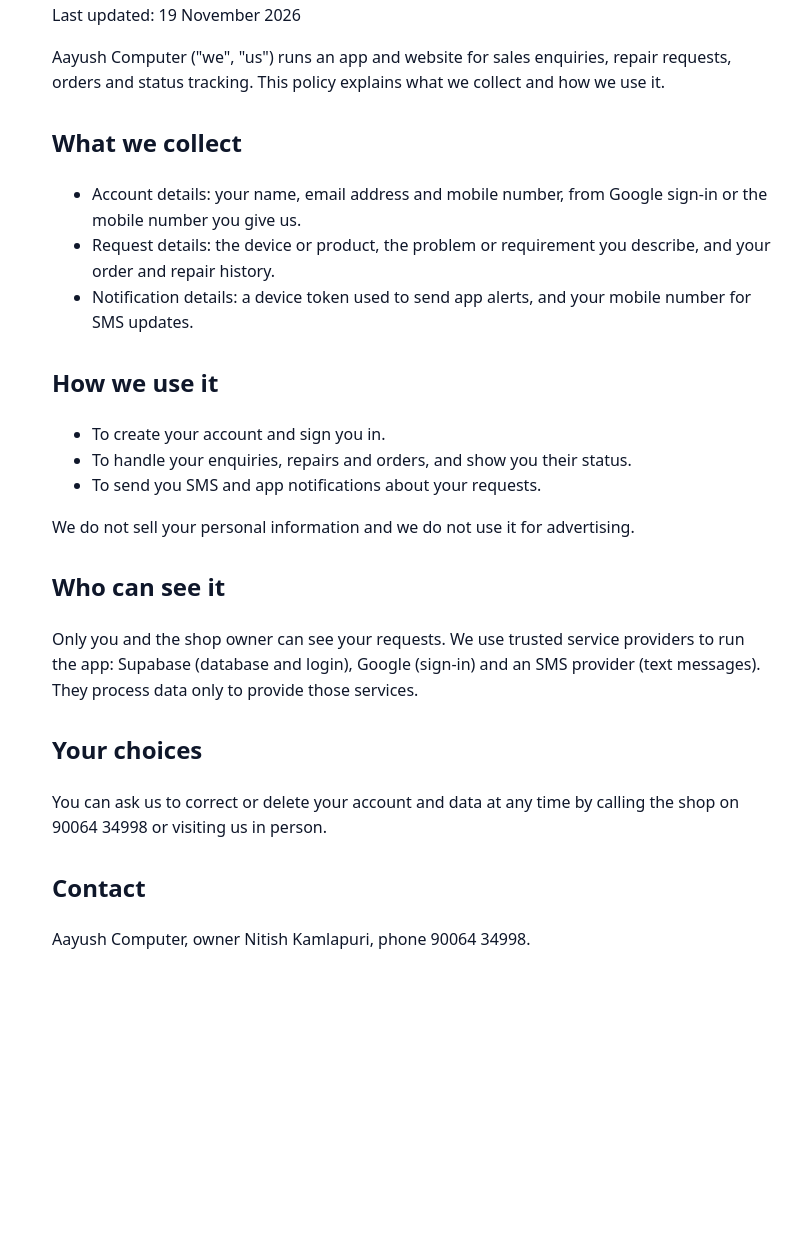
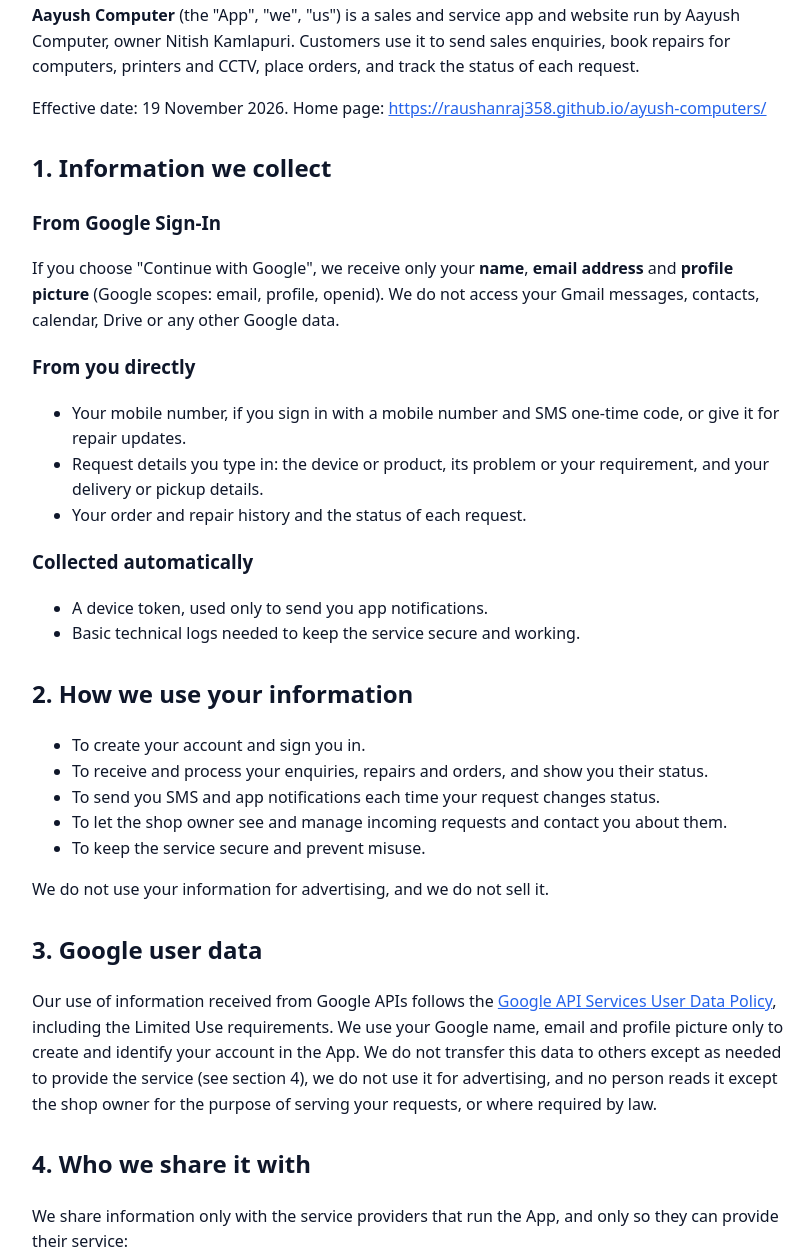
Before and after one commit to raushanraj358/aayush-computers, a plain HTML site: page privacy.html in a window 1280 px wide. Shown: the part 115-1373 px from the top of the page, without its empty margins (228-1038 px from the left). Before the commit the page ends 1108 px from the top, so only its background shows below. Drawn offline with Linux system fonts and the light colour scheme.

Commit message:
Updated privacy and policy

```diff
--- a/privacy.html
+++ b/privacy.html
@@ -1,25 +1,66 @@
 <!DOCTYPE html>
-<html lang="en"><head><meta charset="utf-8"><meta name="viewport" content="width=device-width, initial-scale=1"><title>Privacy Policy | Aayush Computer</title><style>body{font:16px/1.6 system-ui,sans-serif;max-width:720px;margin:0 auto;padding:24px;color:#0f172a}h1{color:#143560}h2{margin-top:28px}a{color:#2563eb}</style></head><body>
+<html lang="en"><head><meta charset="utf-8"><meta name="viewport" content="width=device-width, initial-scale=1"><title>Privacy Policy | Aayush Computer</title><style>body{font:16px/1.6 system-ui,sans-serif;max-width:760px;margin:0 auto;padding:24px;color:#0f172a}h1{color:#143560}h2{margin-top:28px}a{color:#2563eb}</style></head><body>
 <h1>Privacy Policy</h1>
-<p>Last updated: 19 November 2026</p>
-<p>Aayush Computer ("we", "us") runs an app and website for sales enquiries, repair requests, orders and status tracking. This policy explains what we collect and how we use it.</p>
-<h2>What we collect</h2>
+<p><b>Aayush Computer</b> (the "App", "we", "us") is a sales and service app and website run by Aayush Computer, owner Nitish Kamlapuri. Customers use it to send sales enquiries, book repairs for computers, printers and CCTV, place orders, and track the status of each request.</p>
+<p>Effective date: 19 November 2026. Home page: <a href="https://raushanraj358.github.io/ayush-computers/">https://raushanraj358.github.io/ayush-computers/</a></p>
+
+<h2>1. Information we collect</h2>
+<h3>From Google Sign-In</h3>
+<p>If you choose "Continue with Google", we receive only your <b>name</b>, <b>email address</b> and <b>profile picture</b> (Google scopes: email, profile, openid). We do not access your Gmail messages, contacts, calendar, Drive or any other Google data.</p>
+<h3>From you directly</h3>
 <ul>
-<li>Account details: your name, email address and mobile number, from Google sign-in or the mobile number you give us.</li>
-<li>Request details: the device or product, the problem or requirement you describe, and your order and repair history.</li>
-<li>Notification details: a device token used to send app alerts, and your mobile number for SMS updates.</li>
+<li>Your mobile number, if you sign in with a mobile number and SMS one-time code, or give it for repair updates.</li>
+<li>Request details you type in: the device or product, its problem or your requirement, and your delivery or pickup details.</li>
+<li>Your order and repair history and the status of each request.</li>
 </ul>
-<h2>How we use it</h2>
+<h3>Collected automatically</h3>
+<ul>
+<li>A device token, used only to send you app notifications.</li>
+<li>Basic technical logs needed to keep the service secure and working.</li>
+</ul>
+
+<h2>2. How we use your information</h2>
 <ul>
 <li>To create your account and sign you in.</li>
-<li>To handle your enquiries, repairs and orders, and show you their status.</li>
-<li>To send you SMS and app notifications about your requests.</li>
+<li>To receive and process your enquiries, repairs and orders, and show you their status.</li>
+<li>To send you SMS and app notifications each time your request changes status.</li>
+<li>To let the shop owner see and manage incoming requests and contact you about them.</li>
+<li>To keep the service secure and prevent misuse.</li>
 </ul>
-<p>We do not sell your personal information and we do not use it for advertising.</p>
-<h2>Who can see it</h2>
-<p>Only you and the shop owner can see your requests. We use trusted service providers to run the app: Supabase (database and login), Google (sign-in) and an SMS provider (text messages). They process data only to provide those services.</p>
-<h2>Your choices</h2>
-<p>You can ask us to correct or delete your account and data at any time by calling the shop on 90064 34998 or visiting us in person.</p>
-<h2>Contact</h2>
-<p>Aayush Computer, owner Nitish Kamlapuri, phone 90064 34998.</p>
+<p>We do not use your information for advertising, and we do not sell it.</p>
+
+<h2>3. Google user data</h2>
+<p>Our use of information received from Google APIs follows the <a href="https://developers.google.com/terms/api-services-user-data-policy">Google API Services User Data Policy</a>, including the Limited Use requirements. We use your Google name, email and profile picture only to create and identify your account in the App. We do not transfer this data to others except as needed to provide the service (see section 4), we do not use it for advertising, and no person reads it except the shop owner for the purpose of serving your requests, or where required by law.</p>
+
+<h2>4. Who we share it with</h2>
+<p>We share information only with the service providers that run the App, and only so they can provide their service:</p>
+<ul>
+<li><b>Supabase</b>: stores accounts, requests and order history, and handles sign-in.</li>
+<li><b>Google</b>: provides Google Sign-In and app notifications.</li>
+<li><b>An SMS provider</b>: delivers text messages to your mobile number.</li>
+</ul>
+<p>Your requests are visible only to you and to the shop owner. We may disclose information if the law requires it.</p>
+
+<h2>5. How long we keep it</h2>
+<p>We keep your account and request history while your account is active and as needed for repair, warranty and order records. When you ask us to delete your account, we delete your personal information, except where the law requires us to keep certain records.</p>
+
+<h2>6. Security</h2>
+<p>Data is stored with Supabase using access controls so that customers can see only their own requests. Data travels over encrypted (HTTPS) connections. No system is completely secure, but we take reasonable steps to protect your information.</p>
+
+<h2>7. Your choices and rights</h2>
+<ul>
+<li>You can view your requests and their history in the App.</li>
+<li>You can ask us to correct or delete your account and data at any time by calling 90064 34998 or visiting the shop.</li>
+<li>You can stop SMS and app notifications by telling us, or by turning off notifications in your phone settings.</li>
+<li>You can withdraw Google access any time at <a href="https://myaccount.google.com/permissions">myaccount.google.com/permissions</a>.</li>
+</ul>
+
+<h2>8. Children</h2>
+<p>The App is not directed at children under 13, and we do not knowingly collect their information.</p>
+
+<h2>9. Changes to this policy</h2>
+<p>If we change this policy, we will update the date above and post the new version at this address.</p>
+
+<h2>10. Contact us</h2>
+<p>Aayush Computer, owner Nitish Kamlapuri<br>Phone: 90064 34998</p>
 </body></html>
```
Also changed, not shown: terms.html (+1 -1 lines), 1 other file.
